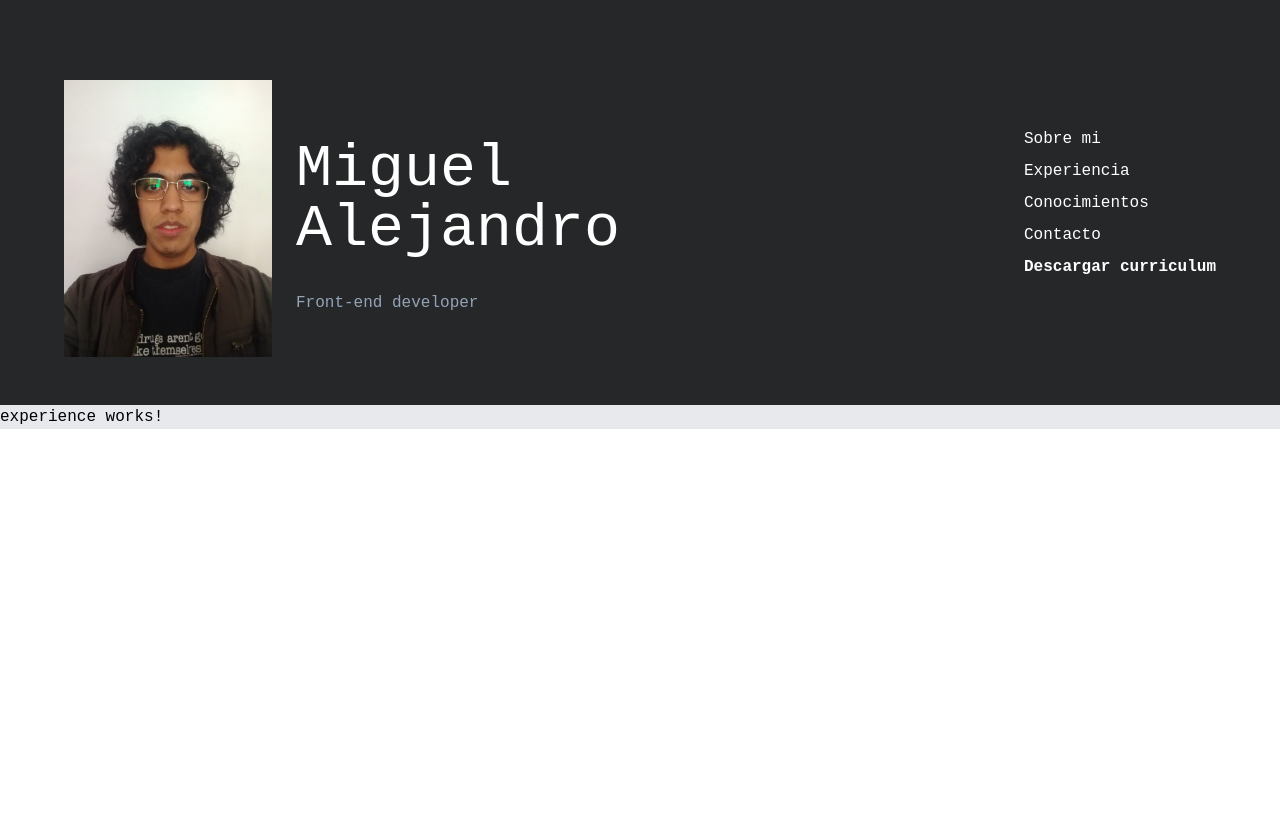
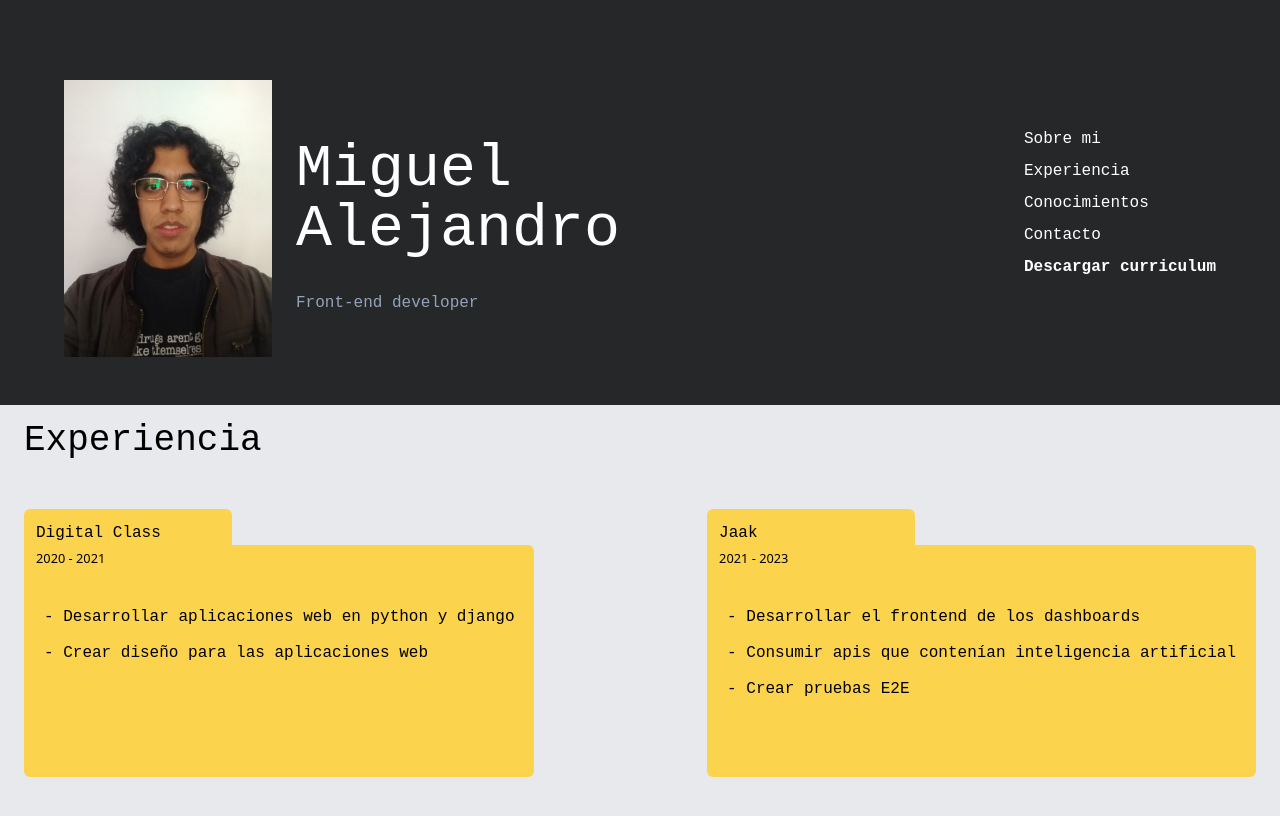
Before and after one commit to Miguel-Alejandro/portafolio, an Angular app: page /home in a window 1280 px wide. Both pictures are taken after a click on the element "Experiencia". Shown: the top 816 px of the page. Built offline with nearby package versions, Linux system fonts and the light colour scheme; a web font is replaced by a local one.

Commit message:
feat: the experience section was created

```diff
--- a/src/app/components/experience/experience.component.html
+++ b/src/app/components/experience/experience.component.html
@@ -1 +1,23 @@
-<p>experience works!</p>
+<div class="exp w-screen h-screen pl-6 pr-6 pt-4">
+  <h1 class="text-4xl mb-8">Experiencia</h1>
+
+  <div class="exp__container sm:flex flex-wrap sm:justify-between">
+    <div
+      class="exp_jobs mt-4 sm:w-screen lg:w-auto"
+      *ngFor="let job of works"
+    >
+      <div class="exp_jobs__name bg-amber-300 pl-3 pr-3 pt-3 w-52 rounded-t-md">
+        <h1>{{ job.name }}</h1>
+      </div>
+      <div class="exp_jobs__duration bg-amber-300 pl-3 pr-3 pb-4">
+        <small>{{ job.duration }}</small>
+      </div>
+      <div
+      class="exp_jobs__function pt-5 pl-5 pr-5 pb-4 bg-amber-300 rounded-b-md lg:h-48">
+        <p class="mb-3" *ngFor="let functions of job.functions">
+          - {{ functions.functionName }}
+        </p>
+      </div>
+    </div>
+  </div>
+</div>
--- a/src/app/components/experience/experience.component.scss
+++ b/src/app/components/experience/experience.component.scss
@@ -0,0 +1,10 @@
+.exp_jobs__duration{
+    border-radius: 0 0.375rem 0 0 ;
+}
+
+@media (max-height: 600px){
+    .exp{
+        height: auto;
+        padding-bottom: 2rem;
+    }
+}
--- a/src/app/components/experience/experience.component.ts
+++ b/src/app/components/experience/experience.component.ts
@@ -7,4 +7,36 @@ import { Component } from '@angular/core';
 })
 export class ExperienceComponent {
 
+  public works = [
+    {
+      name: 'Digital Class',
+      duration: '2020 - 2021',
+      functions: [
+        {
+          'functionName': 'Desarrollar aplicaciones web en python y django'
+        },
+        {
+          'functionName': 'Crear diseño para las aplicaciones web'
+        }
+      ]
+
+    },
+    {
+      name: 'Jaak',
+      duration: '2021 - 2023',
+      functions: [
+        {
+          'functionName': 'Desarrollar el frontend de los dashboards'
+        },
+        {
+          'functionName': 'Consumir apis que contenían inteligencia artificial'
+        },
+        {
+          'functionName': 'Crear pruebas E2E'
+        }
+      ]
+
+    }
+  ];
+
 }
```
